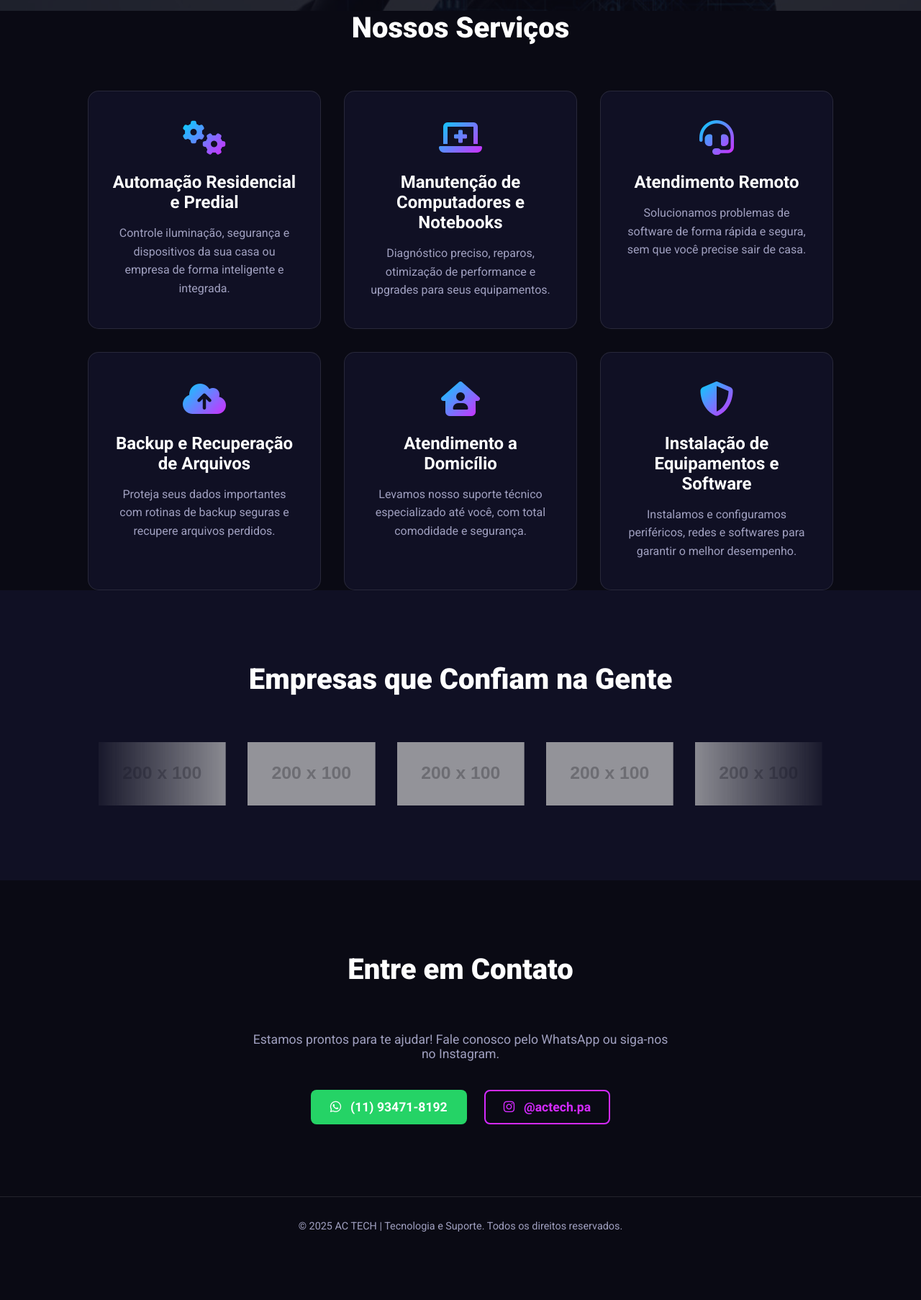
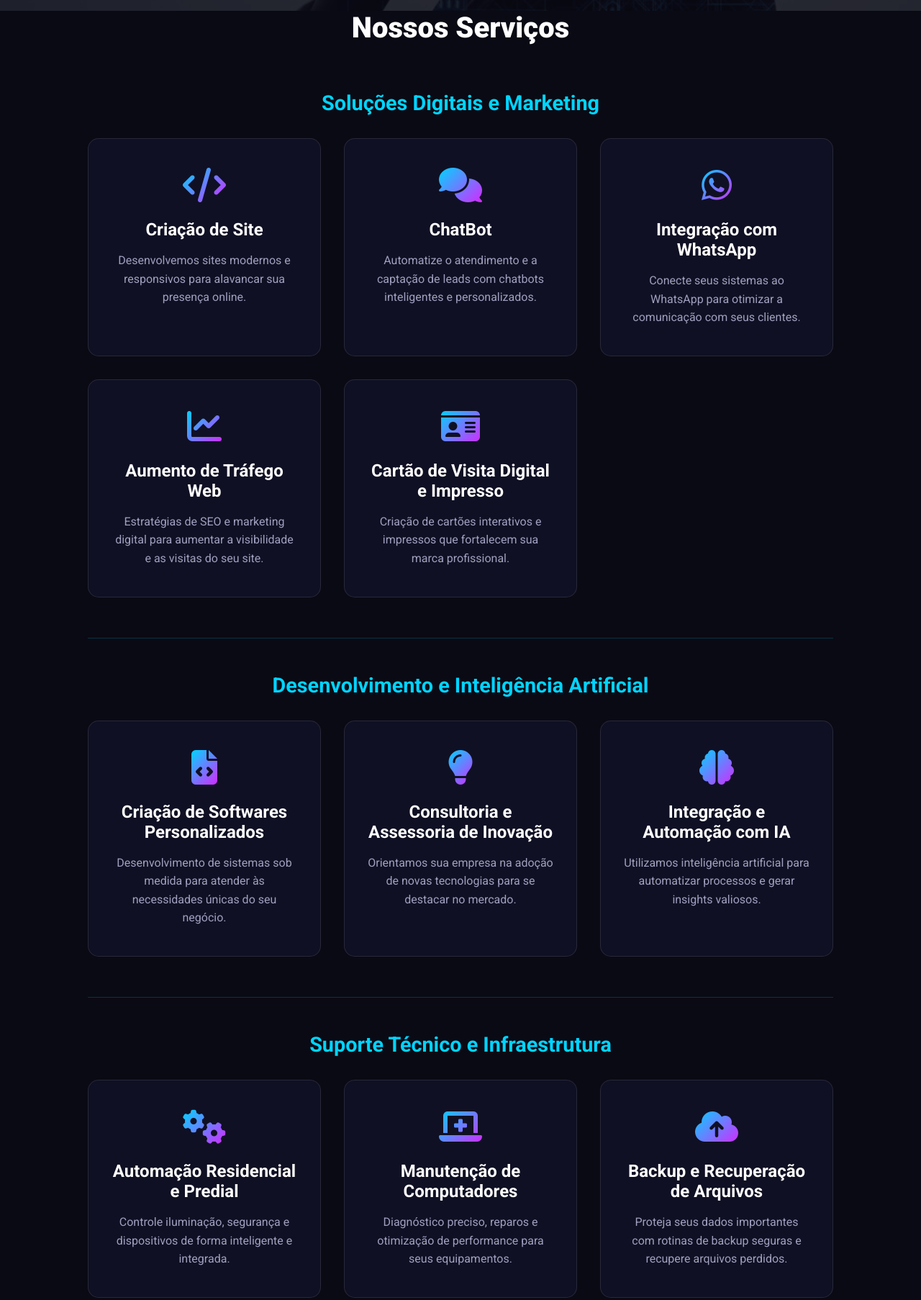
Before and after one commit to actechpa/site, a plain HTML site: page site 1/index.html in a window 1280 px wide. Shown: the part 785-2591 px from the top of the page at 72% size. Before the commit the page ends 2529 px from the top, so only its background shows below. Drawn offline with Linux system fonts and the light colour scheme; placeholder pictures from the web are drawn by us.

Commit message:
Add files via upload

```diff
--- a/site 1/index.html
+++ b/site 1/index.html
@@ -37,13 +37,28 @@
 
         <section id="services" class="container">
             <h2 class="section-title animate-on-scroll">Nossos Serviços</h2>
+            <h3 class="service-category-title animate-on-scroll">Soluções Digitais e Marketing</h3>
             <div class="services-grid">
-                <div class="service-card animate-on-scroll"><i class="fas fa-cogs"></i><h3>Automação Residencial e Predial</h3><p>Controle iluminação, segurança e dispositivos da sua casa ou empresa de forma inteligente e integrada.</p></div>
-                <div class="service-card animate-on-scroll"><i class="fas fa-laptop-medical"></i><h3>Manutenção de Computadores e Notebooks</h3><p>Diagnóstico preciso, reparos, otimização de performance e upgrades para seus equipamentos.</p></div>
+                <div class="service-card animate-on-scroll"><i class="fas fa-code"></i><h3>Criação de Site</h3><p>Desenvolvemos sites modernos e responsivos para alavancar sua presença online.</p></div>
+                <div class="service-card animate-on-scroll"><i class="fas fa-comments"></i><h3>ChatBot</h3><p>Automatize o atendimento e a captação de leads com chatbots inteligentes e personalizados.</p></div>
+                <div class="service-card animate-on-scroll"><i class="fab fa-whatsapp"></i><h3>Integração com WhatsApp</h3><p>Conecte seus sistemas ao WhatsApp para otimizar a comunicação com seus clientes.</p></div>
+                <div class="service-card animate-on-scroll"><i class="fas fa-chart-line"></i><h3>Aumento de Tráfego Web</h3><p>Estratégias de SEO e marketing digital para aumentar a visibilidade e as visitas do seu site.</p></div>
+                <div class="service-card animate-on-scroll"><i class="fas fa-id-card"></i><h3>Cartão de Visita Digital e Impresso</h3><p>Criação de cartões interativos e impressos que fortalecem sua marca profissional.</p></div>
+            </div>
+            <h3 class="service-category-title animate-on-scroll">Desenvolvimento e Inteligência Artificial</h3>
+            <div class="services-grid">
+                <div class="service-card animate-on-scroll"><i class="fas fa-file-code"></i><h3>Criação de Softwares Personalizados</h3><p>Desenvolvimento de sistemas sob medida para atender às necessidades únicas do seu negócio.</p></div>
+                <div class="service-card animate-on-scroll"><i class="fas fa-lightbulb"></i><h3>Consultoria e Assessoria de Inovação</h3><p>Orientamos sua empresa na adoção de novas tecnologias para se destacar no mercado.</p></div>
+                <div class="service-card animate-on-scroll"><i class="fas fa-brain"></i><h3>Integração e Automação com IA</h3><p>Utilizamos inteligência artificial para automatizar processos e gerar insights valiosos.</p></div>
+            </div>
+            <h3 class="service-category-title animate-on-scroll">Suporte Técnico e Infraestrutura</h3>
+            <div class="services-grid">
+                <div class="service-card animate-on-scroll"><i class="fas fa-cogs"></i><h3>Automação Residencial e Predial</h3><p>Controle iluminação, segurança e dispositivos de forma inteligente e integrada.</p></div>
+                <div class="service-card animate-on-scroll"><i class="fas fa-laptop-medical"></i><h3>Manutenção de Computadores</h3><p>Diagnóstico preciso, reparos e otimização de performance para seus equipamentos.</p></div>
+                <div class="service-card animate-on-scroll"><i class="fas fa-cloud-upload-alt"></i><h3>Backup e Recuperação de Arquivos</h3><p>Proteja seus dados importantes com rotinas de backup seguras e recupere arquivos perdidos.</p></div>
+                <div class="service-card animate-on-scroll"><i class="fas fa-shield-alt"></i><h3>Instalação de Equipamentos e Software</h3><p>Instalamos e configuramos periféricos, redes e softwares para garantir o melhor desempenho.</p></div>
                 <div class="service-card animate-on-scroll"><i class="fas fa-headset"></i><h3>Atendimento Remoto</h3><p>Solucionamos problemas de software de forma rápida e segura, sem que você precise sair de casa.</p></div>
-                <div class="service-card animate-on-scroll"><i class="fas fa-cloud-upload-alt"></i><h3>Backup e Recuperação de Arquivos</h3><p>Proteja seus dados importantes com rotinas de backup seguras e recupere arquivos perdidos.</p></div>
                 <div class="service-card animate-on-scroll"><i class="fas fa-house-user"></i><h3>Atendimento a Domicílio</h3><p>Levamos nosso suporte técnico especializado até você, com total comodidade e segurança.</p></div>
-                <div class="service-card animate-on-scroll"><i class="fas fa-shield-alt"></i><h3>Instalação de Equipamentos e Software</h3><p>Instalamos e configuramos periféricos, redes e softwares para garantir o melhor desempenho.</p></div>
             </div>
         </section>
 
@@ -52,14 +67,13 @@
                 <h2 class="section-title animate-on-scroll">Empresas que Confiam na Gente</h2>
                 <div class="client-carousel animate-on-scroll">
                     <div class="carousel-track">
-                        <div class="client-logo"><img src="https://placehold.co/200x100/101024/f0f0f0?text=EMPRESA+A" alt="Logo Empresa A"></div>
-                        <div class="client-logo"><img src="https://placehold.co/200x100/101024/f0f0f0?text=EMPRESA+B" alt="Logo Empresa B"></div>
-                        <div class="client-logo"><img src="https://placehold.co/200x100/101024/f0f0f0?text=EMPRESA+C" alt="Logo Empresa C"></div>
-                        <div class="client-logo"><img src="https://placehold.co/200x100/101024/f0f0f0?text=EMPRESA+D" alt="Logo Empresa D"></div>
-                        <div class="client-logo"><img src="https://placehold.co/200x100/101024/f0f0f0?text=EMPRESA+E" alt="Logo Empresa E"></div>
-                        <div class="client-logo"><img src="https://placehold.co/200x100/101024/f0f0f0?text=EMPRESA+A" alt="Logo Empresa A"></div>
-                        <div class="client-logo"><img src="https://placehold.co/200x100/101024/f0f0f0?text=EMPRESA+B" alt="Logo Empresa B"></div>
-                        <div class="client-logo"><img src="https://placehold.co/200x100/101024/f0f0f0?text=EMPRESA+C" alt="Logo Empresa C"></div>
+                        <div class="client-logo"><img src="empresa1.png" alt="Logo Itaú"><p class="client-name">ITAÚ</p></div>
+                        <div class="client-logo"><img src="empresa2.png" alt="Logo Banco Master"><p class="client-name">BANCO MASTER</p></div>
+                        <div class="client-logo"><img src="empresa3.png" alt="Logo Yamaha Banco"><p class="client-name">YAMAHA BANCO</p></div>
+                        <div class="client-logo"><img src="empresa4.jpeg" alt="Logo CINBESA"><p class="client-name">CINBESA</p></div>
+                        <div class="client-logo"><img src="empresa1.png" alt="Logo Itaú"><p class="client-name">ITAÚ</p></div>
+                        <div class="client-logo"><img src="empresa2.png" alt="Logo Banco Master"><p class="client-name">BANCO MASTER</p></div>
+                        <div class="client-logo"><img src="empresa3.png" alt="Logo Yamaha Banco"><p class="client-name">YAMAHA BANCO</p></div>
                     </div>
                     <button class="carousel-button prev"><i class="fas fa-chevron-left"></i></button>
                     <button class="carousel-button next"><i class="fas fa-chevron-right"></i></button>
@@ -70,10 +84,17 @@
         <section id="contact">
             <div class="container contact-content">
                 <h2 class="section-title animate-on-scroll">Entre em Contato</h2>
-                <p class="animate-on-scroll">Estamos prontos para te ajudar! Fale conosco pelo WhatsApp ou siga-nos no Instagram.</p>
+                <p class="animate-on-scroll">Estamos prontos para te ajudar! Fale conosco ou agende sua visita técnica online.</p>
                 <div class="contact-links animate-on-scroll">
-                    <a href="https://wa.me/5511934718192?text=Olá!%20Gostaria%20de%20saber%20mais%20sobre%20os%20serviços%20da%20AC%20TECH." class="contact-button whatsapp" target="_blank"><i class="fab fa-whatsapp"></i> (11) 93471-8192</a>
-                    <a href="https://instagram.com/actech.pa" class="contact-button instagram" target="_blank"><i class="fab fa-instagram"></i> @actech.pa</a>
+                    <a href="https://calendar.google.com/calendar/u/0/appointments/schedules/AcZssZ3IWzWkk20PjV7gRERV8Wvrj_Mqx6O-F5qqhDR7cMSPorVVdrWwSTnHiidV0GVzXcTa3HKpP45s" class="contact-button schedule" target="_blank">
+                        <i class="fas fa-calendar-check"></i> Agendar Visita Técnica
+                    </a>
+                    <a href="https://wa.me/5511934718192?text=Olá!%20Gostaria%20de%20saber%20mais%20sobre%20os%20serviços%20da%20AC%20TECH." class="contact-button whatsapp" target="_blank">
+                        <i class="fab fa-whatsapp"></i> Fale no WhatsApp
+                    </a>
+                    <a href="https://instagram.com/actech.pa" class="contact-button instagram" target="_blank">
+                        <i class="fab fa-instagram"></i> Siga no Instagram
+                    </a>
                 </div>
             </div>
         </section>
@@ -81,7 +102,7 @@
 
     <footer>
         <div class="container">
-            <p>&copy; 2025 AC TECH | Tecnologia e Suporte. Todos os direitos reservados.</p>
+            <p>&copy; 2019 AC TECH | Tecnologia e Suporte. Todos os direitos reservados.</p>
         </div>
     </footer>
 
--- a/site 1/style.css
+++ b/site 1/style.css
@@ -32,10 +32,10 @@ header .container {
     display: flex;
     justify-content: space-between;
     align-items: center;
-    height: 170px; /* MODIFICADO: Altura ajustada para a nova logo */
+    height: 170px;
 }
 .logo img {
-    height: 130px; /* MODIFICADO: Altura da logo alterada para 130px */
+    height: 130px;
 }
 .nav-links { list-style: none; display: flex; gap: 2rem; }
 .nav-links a { color: var(--text-primary); text-decoration: none; font-weight: 700; font-size: 1rem; padding: 5px 0; position: relative; transition: color 0.3s ease; }
@@ -51,7 +51,7 @@ header .container {
     align-items: center;
     justify-content: center;
     text-align: center;
-    padding-top: 170px; /* MODIFICADO: Ajustado para corresponder à nova altura do header */
+    padding-top: 170px;
     background-color: var(--bg-dark);
     background-image: url('tecnologia.jpg');
     background-size: cover;
@@ -82,6 +82,20 @@ section { padding: 100px 0; }
 .section-title { text-align: center; font-size: 2.5rem; margin-bottom: 4rem; font-weight: 900; color: var(--white); }
 
 /* --- Grade de Serviços --- */
+.service-category-title {
+    font-size: 1.8rem;
+    color: var(--accent-cyan);
+    text-align: center;
+    margin-top: 3.5rem;
+    margin-bottom: 2rem;
+    border-top: 1px solid rgba(0, 212, 255, 0.2);
+    padding-top: 3rem;
+}
+#services .service-category-title:first-of-type {
+    margin-top: 0;
+    border-top: none;
+    padding-top: 0;
+}
 .services-grid { display: grid; grid-template-columns: repeat(auto-fit, minmax(300px, 1fr)); gap: 2rem; }
 .service-card { background-color: var(--bg-medium); padding: 2.5rem 2rem; border-radius: 15px; border: 1px solid rgba(255, 255, 255, 0.1); text-align: center; transition: transform 0.3s ease, border-color 0.3s ease; }
 .service-card:hover { transform: translateY(-10px); border-color: var(--accent-cyan); }
@@ -92,9 +106,10 @@ section { padding: 100px 0; }
 /* --- SEÇÃO DE CLIENTES (CARROSSEL) --- */
 #clients { background-color: var(--bg-medium); }
 .client-carousel { position: relative; width: 100%; overflow: hidden; -webkit-mask-image: linear-gradient(to right, transparent, black 20%, black 80%, transparent); mask-image: linear-gradient(to right, transparent, black 20%, black 80%, transparent); }
-.carousel-track { display: flex; transition: transform 0.5s ease-in-out; }
-.client-logo { flex-shrink: 0; width: calc(100% / 5); padding: 0 15px; }
-.client-logo img { width: 100%; height: auto; filter: grayscale(80%) opacity(0.7); transition: filter 0.3s ease; }
+.carousel-track { display: flex; transition: transform 0.5s ease-in-out; align-items: center; }
+.client-logo { flex-shrink: 0; width: calc(100% / 5); padding: 0 15px; height: 160px; display: flex; flex-direction: column; align-items: center; justify-content: center; gap: 10px; }
+.client-logo img { max-width: 100%; height: 70px; object-fit: contain; filter: grayscale(80%) opacity(0.7); transition: filter 0.3s ease; }
+.client-name { font-size: 13px; color: var(--text-secondary); font-weight: 400; text-transform: uppercase; }
 .client-logo img:hover { filter: grayscale(0%) opacity(1); }
 .carousel-button { position: absolute; top: 50%; transform: translateY(-50%); background-color: rgba(255, 255, 255, 0.1); border: none; color: var(--white); width: 40px; height: 40px; border-radius: 50%; cursor: pointer; transition: background-color 0.3s ease; z-index: 10; }
 .carousel-button:hover { background-color: rgba(0, 212, 255, 0.5); }
@@ -111,6 +126,18 @@ section { padding: 100px 0; }
 .contact-button.instagram { background-color: transparent; color: var(--accent-pink); border: 2px solid var(--accent-pink); }
 .contact-button.instagram:hover { background-color: var(--accent-pink); color: var(--white); transform: scale(1.05); }
 
+/* NOVO: Estilo para o botão de agendamento */
+.contact-button.schedule {
+    background-color: var(--accent-cyan);
+    color: var(--bg-dark);
+}
+.contact-button.schedule:hover {
+    background-color: var(--white);
+    color: var(--bg-dark);
+    transform: scale(1.05);
+}
+
+
 /* --- Rodapé --- */
 footer { background-color: var(--bg-dark); text-align: center; padding: 2rem 0; border-top: 1px solid rgba(255, 255, 255, 0.1); color: var(--text-secondary); font-size: 0.9rem; }
 
@@ -118,26 +145,18 @@ footer { background-color: var(--bg-dark); text-align: center; padding: 2rem 0;
 @media (max-width: 992px) {
     .client-logo { width: calc(100% / 4); }
 }
-
 @media (max-width: 768px) {
-    /* Ajustes responsivos para telas menores */
-    header .container {
-        height: 90px; /* Reduz a altura do header em telas pequenas */
-    }
-    .logo img {
-        height: 60px; /* Reduz a logo em telas pequenas para não quebrar o layout */
-    }
-    #hero {
-        padding-top: 90px; /* Ajusta o espaçamento para a altura do header de mobile */
-    }
-
+    header .container { height: 90px; }
+    .logo img { height: 80px; }
+    #hero { padding-top: 90px; }
     .nav-links { display: none; }
     .hero-content h1 { font-size: 2.5rem; }
     .contact-links { flex-direction: column; }
-    .client-logo { width: calc(100% / 3); }
+    .client-logo { width: calc(100% / 3); height: auto; }
+    .client-logo img { height: 40px; }
     .carousel-button { display: none; }
 }
-
 @media (max-width: 576px) {
-    .client-logo { width: calc(100% / 2); }
+    .client-logo { width: calc(100% / 2); height: auto; }
+    .client-logo img { height: 30px; }
 }
```
Also changed, not shown: site 1/empresa1.png (added), site 1/empresa2.png (added), site 1/empresa3.png (added), site 1/empresa4.jpeg (added).
